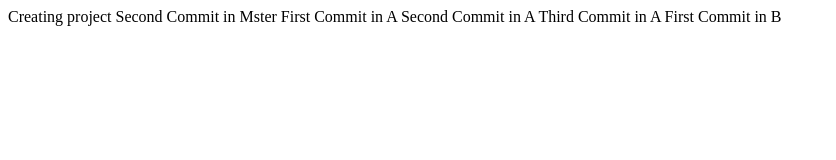
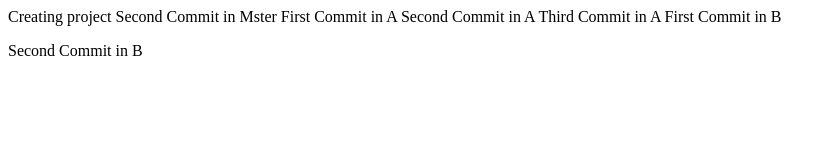
Before and after one commit to hasanfaragg/GitTest, a plain HTML site: page index.html in a window 1280 px wide. Shown: the whole page, without its empty margins (0-836 px from the left). Drawn offline with Linux system fonts and the light colour scheme.

Commit message:
Seond Commit in B

```diff
--- a/index.html
+++ b/index.html
@@ -11,6 +11,7 @@
     <p>
         Creating project Second Commit in Mster First Commit in A Second Commit in A Third Commit in A First Commit in B
     </p>
+    Second Commit in B
 </body>
 
 </html>
```
